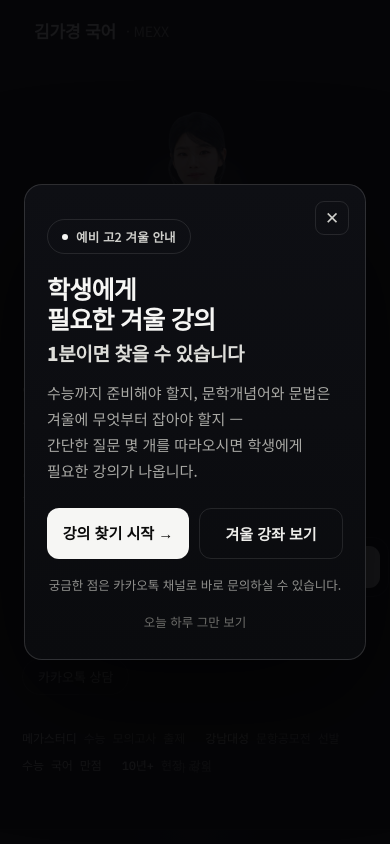
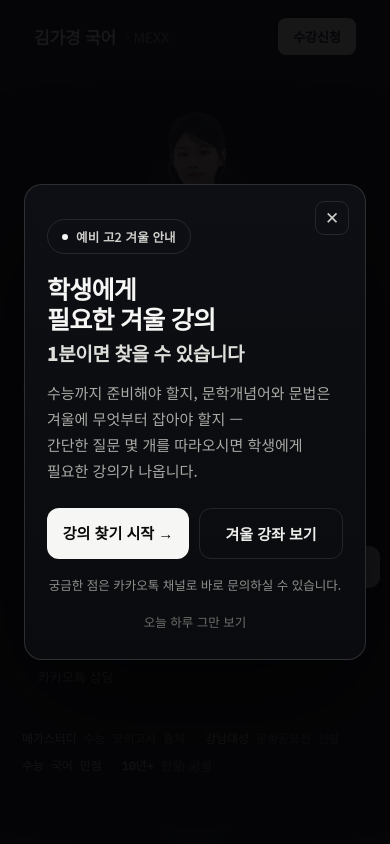
Before and after one commit to oreum1222/mexx, a plain HTML site: page index.html in a window 390 px wide. Shown: the top 844 px of the page. Drawn offline with Linux system fonts and the light colour scheme.

Commit message:
상단 내비에 수강신청 버튼 추가(러셀 연결), 모바일에선 이 버튼만 노출
- 데스크톱: 메뉴 우측에 흰색 '수강신청' 버튼
- 모바일: 나머지 메뉴 숨기고 '수강신청'만 표시
- nav_apply_click 이벤트 추적

Co-Authored-By: Claude Opus 4.8 <noreply@anthropic.com>

```diff
--- a/index.html
+++ b/index.html
@@ -50,6 +50,8 @@
   .top nav a{color:#c7c7c4;text-decoration:none;font-size:14px;padding:8px 12px;border-radius:8px;}
   .top nav a:hover{background:rgba(255,255,255,.06);}
   .top nav a.cta{border:1px solid var(--line);margin-left:6px;}
+  .top nav a.apply{background:#f3f3f0;color:#0a0a0a;font-weight:800;border:1px solid transparent;margin-left:6px;}
+  .top nav a.apply:hover{background:#fff;}
 
   /* hero */
   .hero{position:relative;z-index:5;min-height:clamp(600px,53vw,820px);display:flex;align-items:center;overflow:hidden;padding:110px 0 70px;}
@@ -317,7 +319,7 @@
     .ytstats>div{padding:18px 16px;}
     .ytstats .n{font-size:25px;white-space:nowrap;}
     .ytstats .l{font-size:11.5px;}
-    .top nav{display:none;} .wrap{padding:0 20px;} .herologo{display:none;} .pinwrap{height:150vh;}
+    .top nav{display:flex;gap:0;} .top nav a:not(.apply){display:none;} .top nav a.apply{margin-left:0;font-size:13px;padding:8px 14px;} .wrap{padding:0 20px;} .herologo{display:none;} .pinwrap{height:150vh;}
     .clockpin{height:160vh;} .bigclock{width:min(46vh,300px);} .sched2{grid-template-columns:1fr;} .cph{font-size:clamp(24px,6.6vw,34px);}
   }
 </style>
@@ -329,7 +331,7 @@
 
 <header class="top" id="top">
   <div class="brand">김가경 국어 <small>· MEXX</small></div>
-  <nav><a href="#courses">강좌</a><a href="#winter">윈터스쿨</a><a href="#teacher">강사</a><a href="#reviews">후기</a><a href="students.html">수강생 전용</a><a class="cta" href="#contact">카카오톡 상담</a></nav>
+  <nav><a href="#courses">강좌</a><a href="#winter">윈터스쿨</a><a href="#teacher">강사</a><a href="#reviews">후기</a><a href="students.html">수강생 전용</a><a class="cta" href="#contact">카카오톡 상담</a><a class="apply" href="https://mexx.megastudy.net/russel/campus_common/russel_danka/russel_danka_new.asp?idx=2576" target="_blank" rel="noopener" onclick="window.gtag&amp;&amp;gtag('event','nav_apply_click')">수강신청</a></nav>
 </header>
 
 <!-- HERO -->
```
